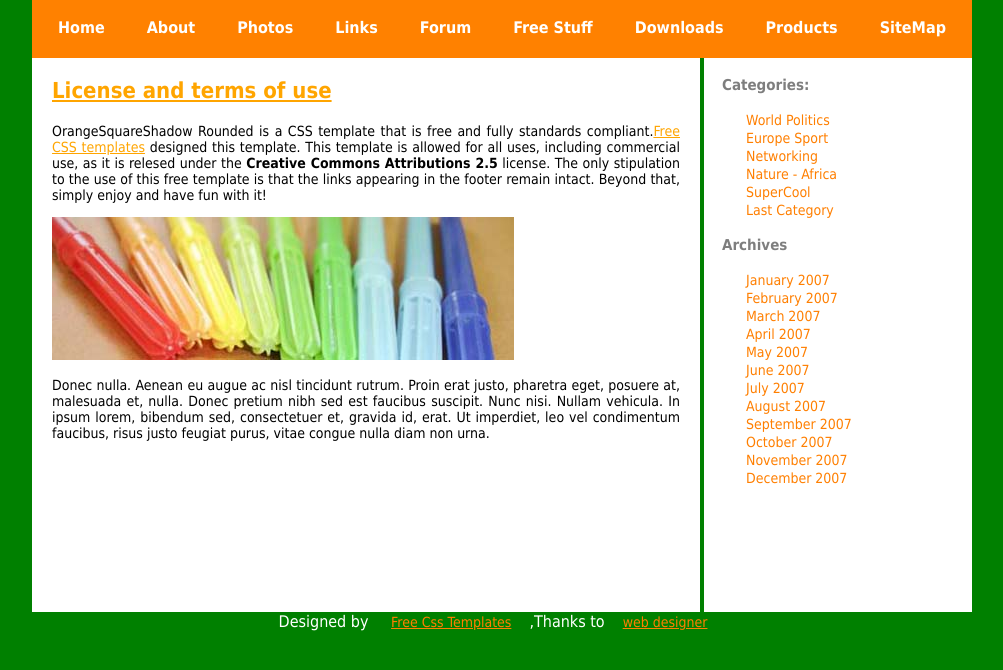
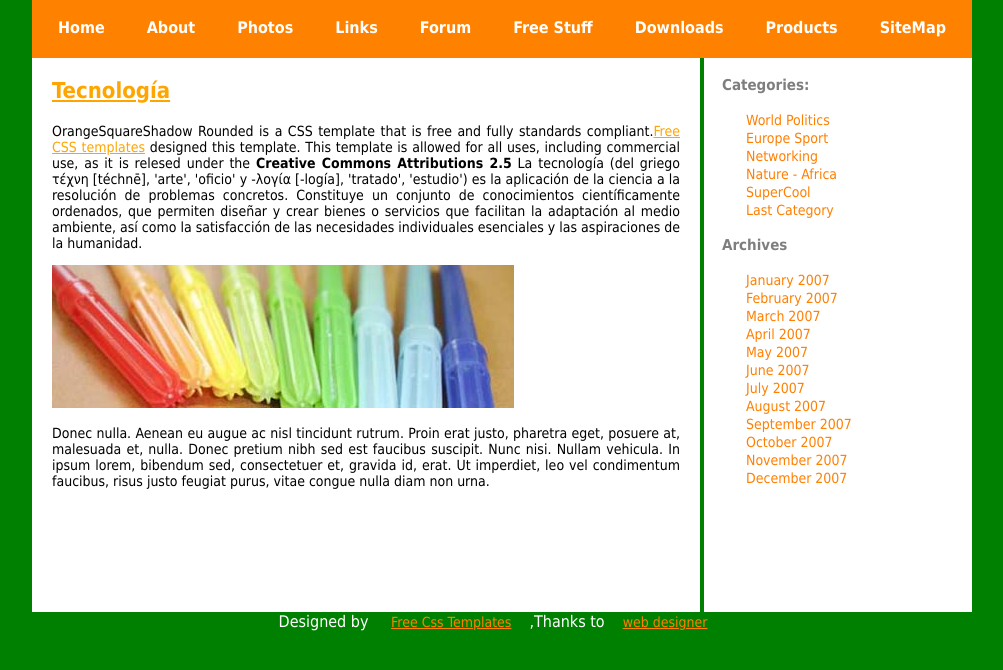
Before and after one commit to Jonathan141999/Prueba1, a plain HTML site: page index.html in a window 1280 px wide. Shown: the part 70-740 px from the top of the page, without its empty margins (138-1141 px from the left). Drawn offline with Linux system fonts and the light colour scheme.

Commit message:
PrimerParrafo

```diff
--- a/index.html
+++ b/index.html
@@ -25,9 +25,9 @@
     		</ul>
     	</nav>
         <div class="general">
-            <h1 class="inicio"><a href="">License and terms of use</a></h1>
+            <h1 class="inicio"><a href="">Tecnología</a></h1>
             <p class="texto">
-                OrangeSquareShadow Rounded is a CSS template that is free and fully standards compliant.<a href="">Free CSS templates</a> designed this template. This template is allowed for all uses, including commercial use, as it is relesed under the <b>Creative Commons Attributions 2.5</b> license. The only stipulation to the use of this free template is that the links appearing in the footer remain intact. Beyond that, simply enjoy and have fun with it!
+                OrangeSquareShadow Rounded is a CSS template that is free and fully standards compliant.<a href="">Free CSS templates</a> designed this template. This template is allowed for all uses, including commercial use, as it is relesed under the <b>Creative Commons Attributions 2.5</b> La tecnología (del griego τέχνη [téchnē], 'arte', 'oficio' y -λογία [-logía], 'tratado', 'estudio') es la aplicación de la ciencia a la resolución de problemas concretos. Constituye un conjunto de conocimientos científicamente ordenados, que permiten diseñar y crear bienes o servicios que facilitan la adaptación al medio ambiente, así como la satisfacción de las necesidades individuales esenciales y las aspiraciones de la humanidad.
                 <p class="texto">
                     <img src="images/pic.jpg">
                 </p>
```
